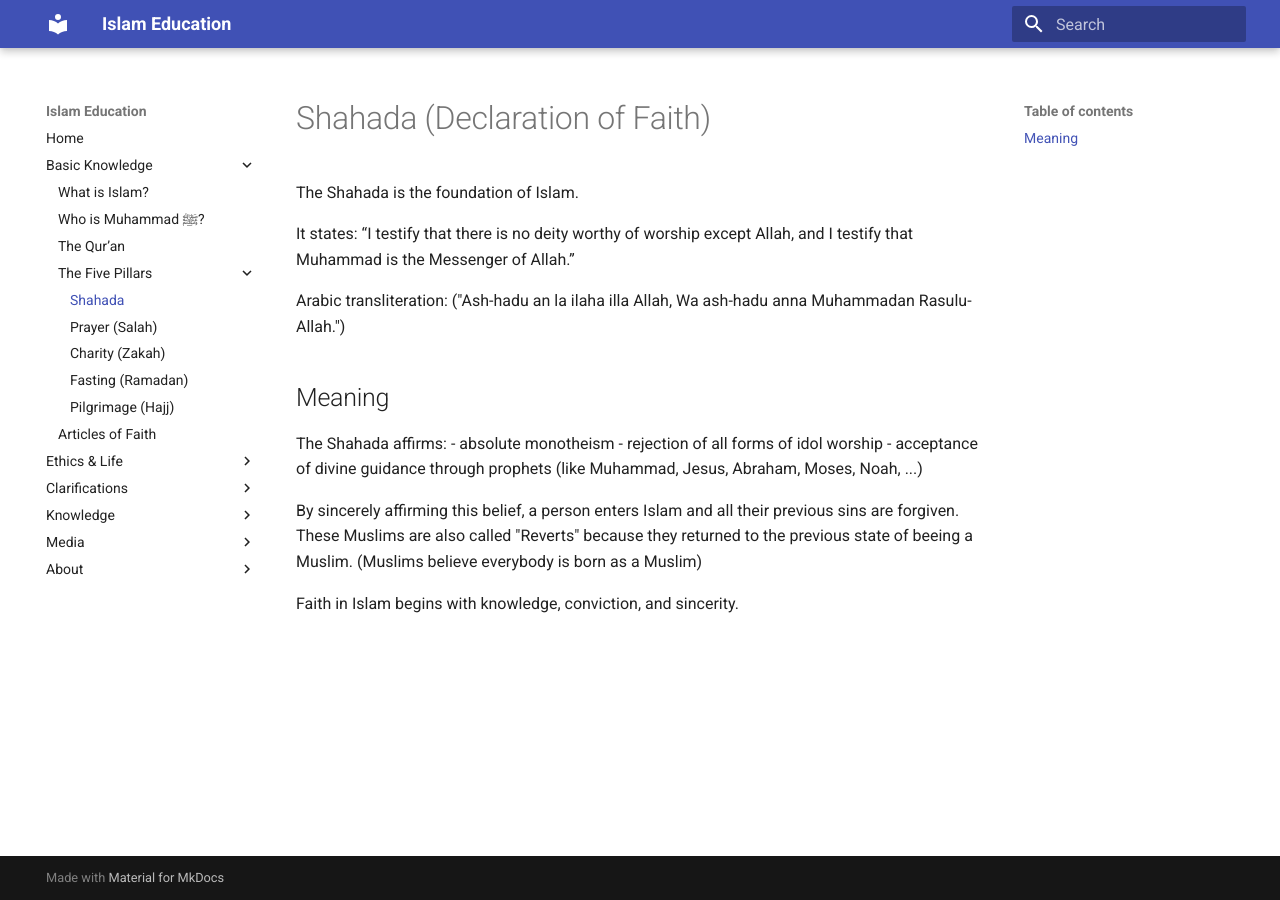
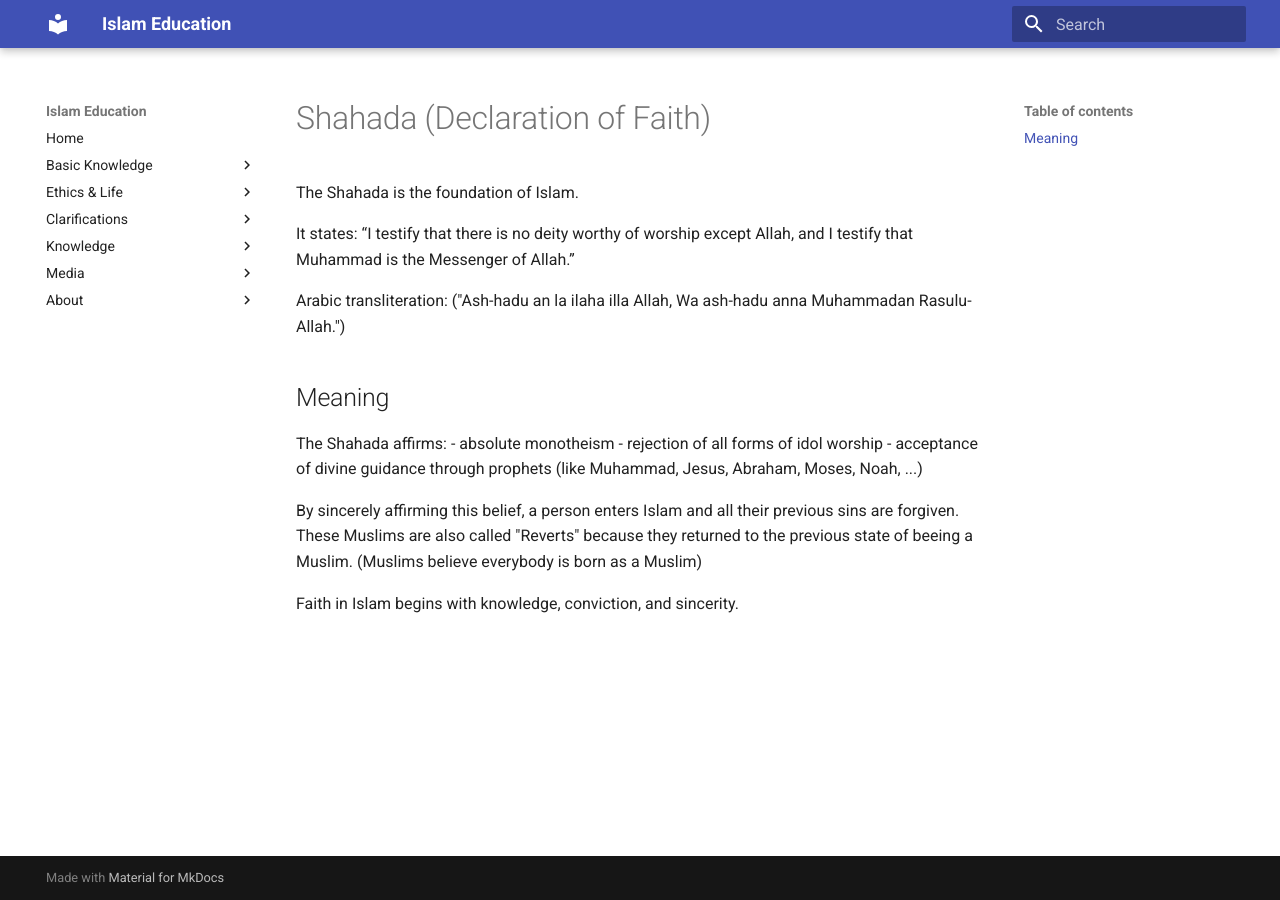
Before and after one commit to islam-education/islam-education, an MkDocs documentation site: the page built from docs/basic-knowledge/pillars/shahada.md, in a window 1280 px wide. Built offline with MkDocs 1.6.1 and Material for MkDocs 9.7.7, drawn with Linux system fonts in a browser that asks for light colours.

Commit message:
Update mkdocs.yml

```diff
--- a/mkdocs.yml
+++ b/mkdocs.yml
@@ -20,13 +20,7 @@ nav:
       - What is Islam?: basic-knowledge/what-is-islam.md
       - Who is Muhammad ﷺ?: basic-knowledge/muhammad.md
       - The Qur’an: basic-knowledge/quran.md
-      - The Five Pillars:
-          - Shahada: basic-knowledge/pillars/shahada.md
-          - Prayer (Salah): basic-knowledge/pillars/prayer.md
-          - Charity (Zakah): basic-knowledge/pillars/charity.md
-          - Fasting (Ramadan): basic-knowledge/pillars/fasting.md
-          - Pilgrimage (Hajj): basic-knowledge/pillars/hajj.md
-      - Articles of Faith: basic-knowledge/articles-of-faith.md
+      - The Five Pillars: basic-knowledge/pillars/five-pillars.md
 
   - Ethics & Life:
       - Morals & Character: ethics-life/morals.md
```
